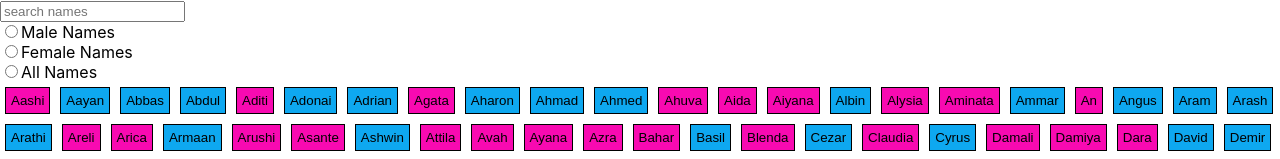
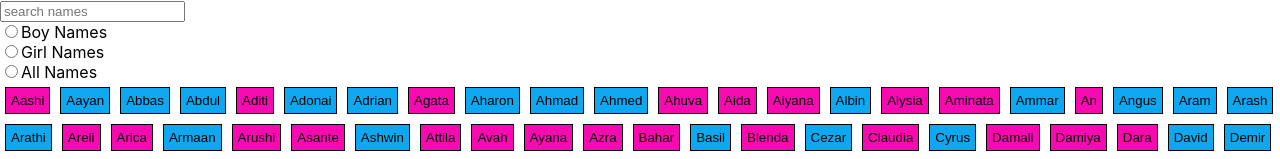
Before and after one commit to mnashawati/baby-names-react, a React (Create React App) app: page / in a window 1280 px wide. Shown: the top 159 px of the page. Built offline with nearby package versions, Linux system fonts and the light colour scheme.

Commit message:
Renaming variables

```diff
--- a/src/App.js
+++ b/src/App.js
@@ -7,7 +7,7 @@ function App() {
     a.name.toUpperCase() > b.name.toUpperCase() ? 1 : -1
   );
 
-  const [currentNames, setCurrentNames] = useState(sortedNames);
+  const [currentNames, setCurrentNames] = useState([...sortedNames]);
 
   function classPicker(nameObj) {
     if (nameObj.sex === "m") {
@@ -18,16 +18,16 @@ function App() {
     return "";
   }
 
-  const maleNames = sortedNames.filter((name) => name.sex === "m");
-  const femaleNames = sortedNames.filter((name) => name.sex === "f");
+  const boyNames = sortedNames.filter((name) => name.sex === "m");
+  const girlNames = sortedNames.filter((name) => name.sex === "f");
 
   const handleForm = (e) => {
     const selectedButton = e.target.value;
 
-    if (selectedButton === "Male Names") {
-      setCurrentNames(maleNames);
-    } else if (selectedButton === "Female Names") {
-      setCurrentNames(femaleNames);
+    if (selectedButton === "Boy Names") {
+      setCurrentNames(boyNames);
+    } else if (selectedButton === "Girl Names") {
+      setCurrentNames(girlNames);
     } else {
       setCurrentNames(sortedNames);
     }
@@ -70,14 +70,14 @@ function App() {
       <form onChange={handleForm}>
         <div className="radio male-names">
           <label>
-            <input name="gender-selector" type="radio" value="Male Names" />
-            Male Names{" "}
+            <input name="gender-selector" type="radio" value="Boy Names" />
+            Boy Names{" "}
           </label>
         </div>
         <div className="radio female-names">
           <label>
-            <input name="gender-selector" type="radio" value="Female Names" />
-            Female Names{" "}
+            <input name="gender-selector" type="radio" value="Girl Names" />
+            Girl Names{" "}
           </label>
         </div>
         <div className="radio all-names">
```
